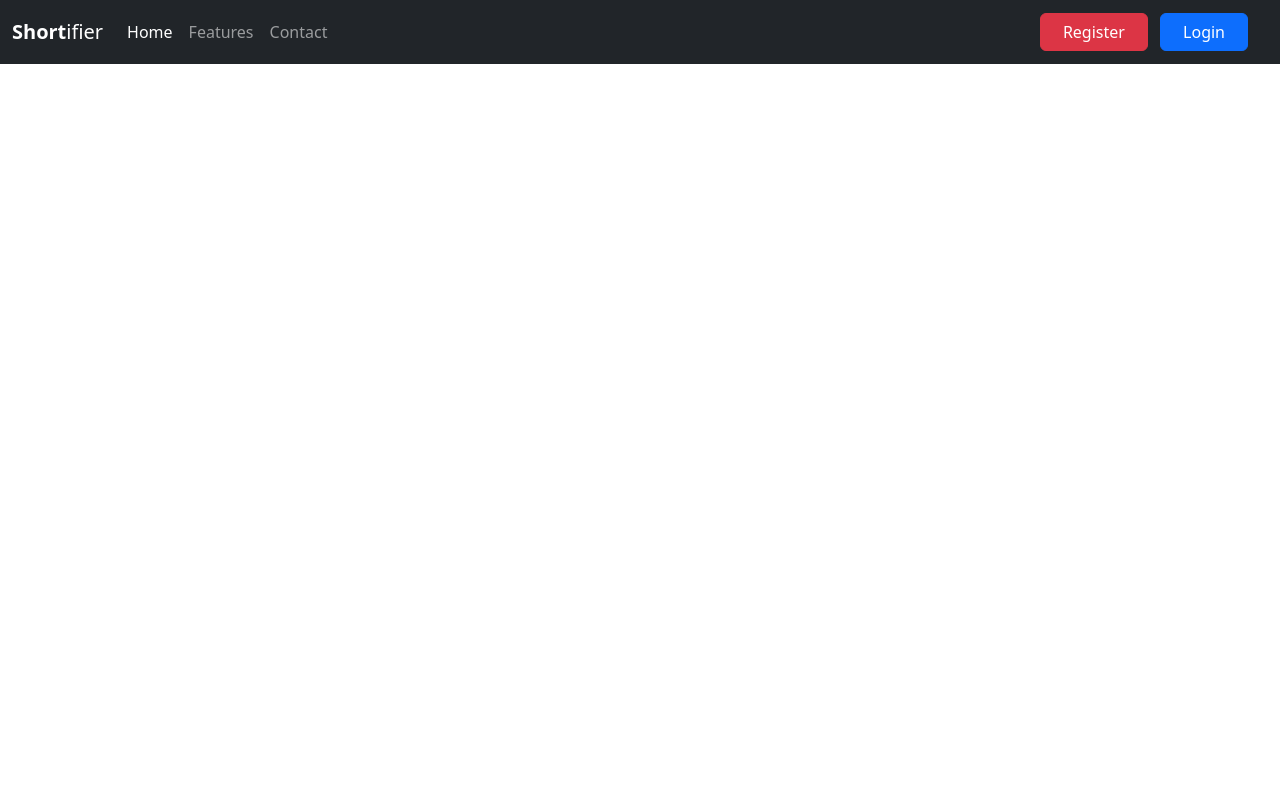
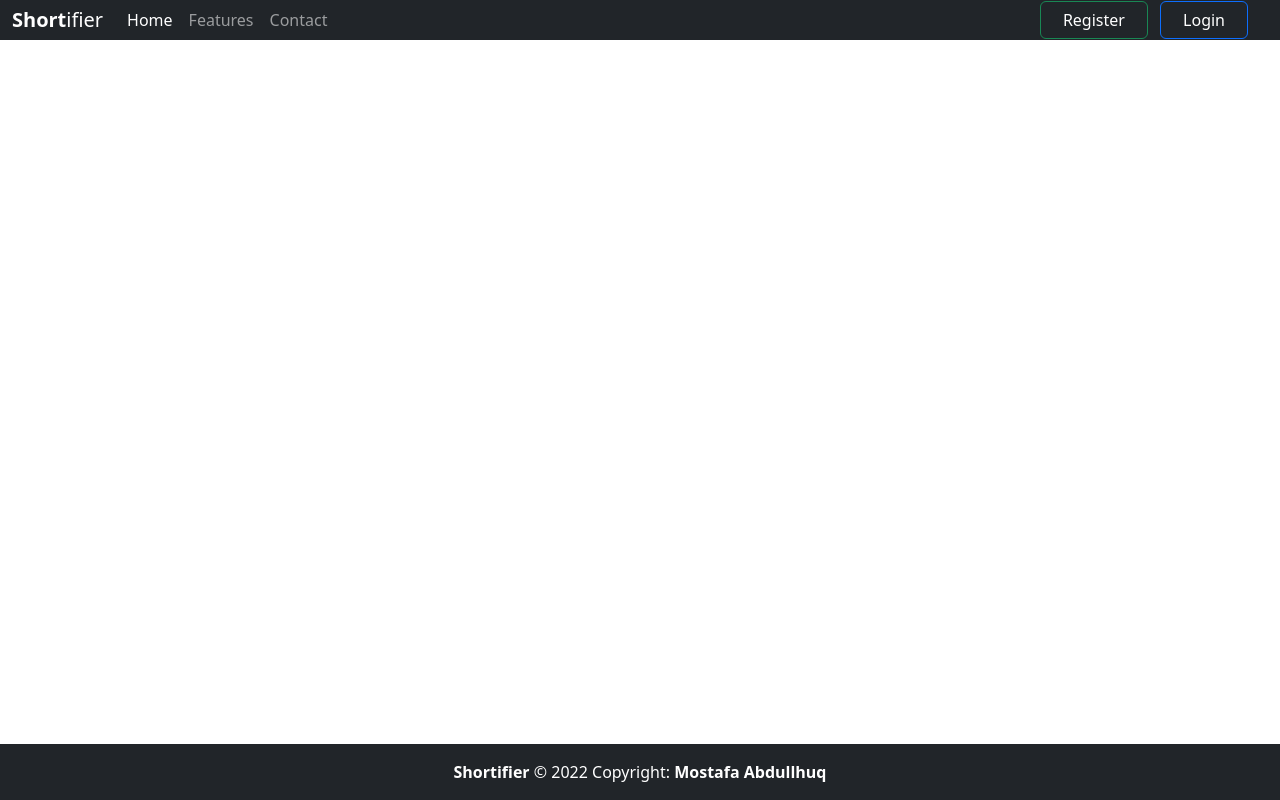
Before and after one commit to mostafaabdullhuq/shortifier, a Flask app: page / in a window 1280 px wide. Run offline with Flask 2, Linux system fonts and the light colour scheme; some libraries are stand-ins or nearby versions.

Commit message:
Adding footer

```diff
--- a/static/style.css
+++ b/static/style.css
@@ -6,3 +6,16 @@ div.user-controls button a {
 div.user-controls button:last-of-type {
     margin-right:20px;
 }
+nav {
+    height: 5vh
+}
+
+footer {
+    color: #fff;
+    position: absolute;
+    bottom: 0%;
+    width: 100%;
+}
+footer span {
+    font-weight: bold;
+}
--- a/templates/index.html
+++ b/templates/index.html
@@ -5,5 +5,7 @@
 {% endblock %}
 
 {% block body %}
+    <div class="container">
 
+    </div>
 {% endblock %}
--- a/templates/layout.html
+++ b/templates/layout.html
@@ -11,7 +11,7 @@
 </head>
 <body>
     <!-- bootstrap's navbar implementation -->
-    <nav class="navbar navbar-expand-lg navbar-dark bg-dark" style="height:8vh">
+    <nav class="navbar navbar-expand-lg navbar-dark bg-dark">
         <div class="container-fluid">
             <a class="navbar-brand" href="#"><span style="font-weight: bold;">Short</span>ifier</a>
             <button class="navbar-toggler" type="button" data-bs-toggle="collapse" data-bs-target="#navbarSupportedContent" aria-controls="navbarSupportedContent" aria-expanded="false" aria-label="Toggle navigation">
@@ -20,7 +20,7 @@
             <div class="collapse navbar-collapse" id="navbarSupportedContent">
                 <ul class="navbar-nav me-auto mb-2 mb-lg-0">
                     <li class="nav-item">
-                    <a class="nav-link active" aria-current="page" href="#">Home</a>
+                    <a class="nav-link active" aria-current="page" href="/">Home</a>
                     </li>
                     <li class="nav-item">
                     <a class="nav-link" href="/features">Features</a>
@@ -30,14 +30,23 @@
                     </li>
                 </ul>
                 <div class="user-controls pe-6">
-                    <button class="btn btn-danger me-2" type="button"><a href="/register">Register</a></button>
-                    <button class="btn btn-primary" type="button"><a href="/login">Login</a></button>
+                    <button class="btn btn-outline-success me-2" type="button"><a href="/register">Register</a></button>
+                    <button class="btn btn-outline-primary" type="button"><a href="/login">Login</a></button>
                 </div>
             </div>
         </div>
     </nav>
 
     {% block body %}{% endblock %}
+    <footer class="bg-dark text-center text-lg-start" style="color: #fff">
+    <!-- Copyright -->
+    <div class="text-center p-3">
+        <span>Shortifier</span> © 2022 Copyright:
+        <span>Mostafa Abdullhuq</span>
+    </div>
+    <!-- Copyright -->
+    </footer>
+
     <!-- add bootstrap script link -->
     <script src="https://cdn.jsdelivr.net/npm/bootstrap@5.2.0/dist/js/bootstrap.bundle.min.js" integrity="sha384-A3rJD856KowSb7dwlZdYEkO39Gagi7vIsF0jrRAoQmDKKtQBHUuLZ9AsSv4jD4Xa" crossorigin="anonymous"></script>
 </body>
```
